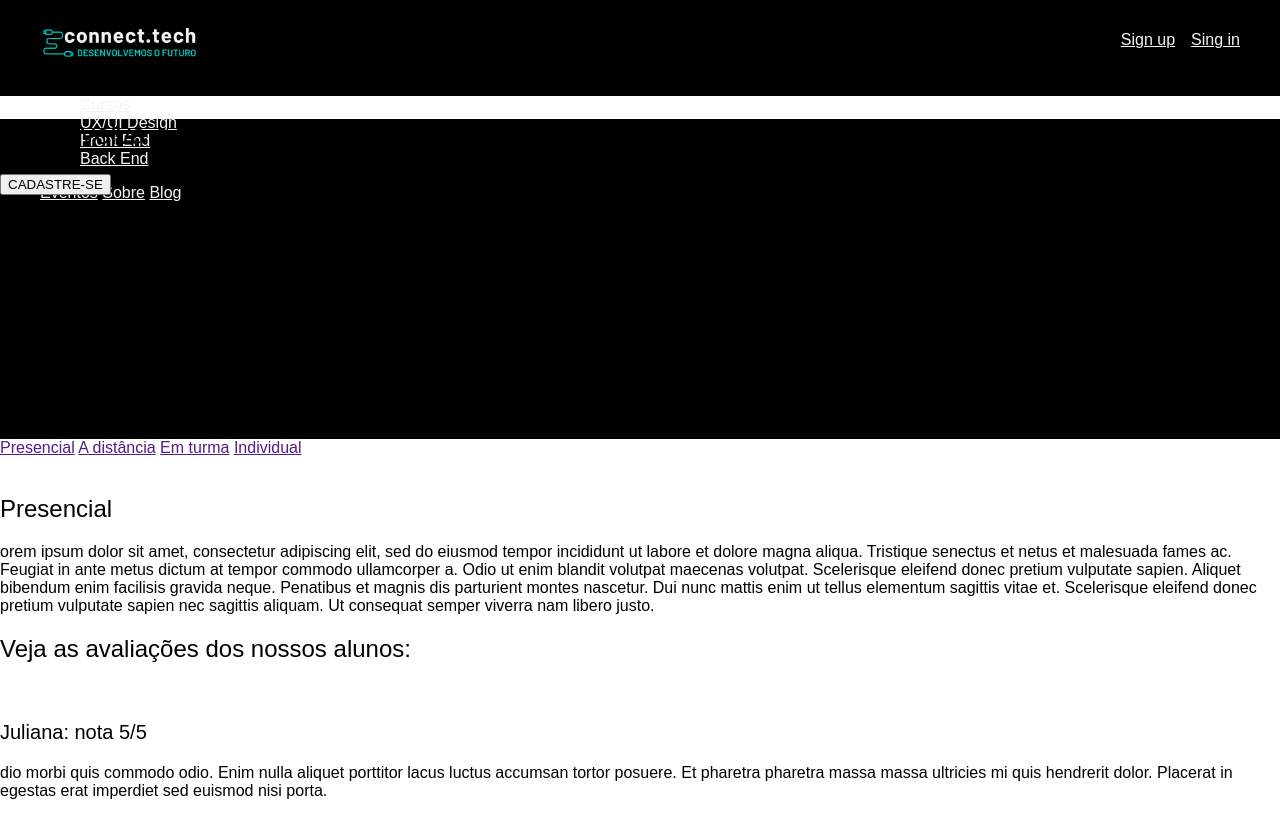
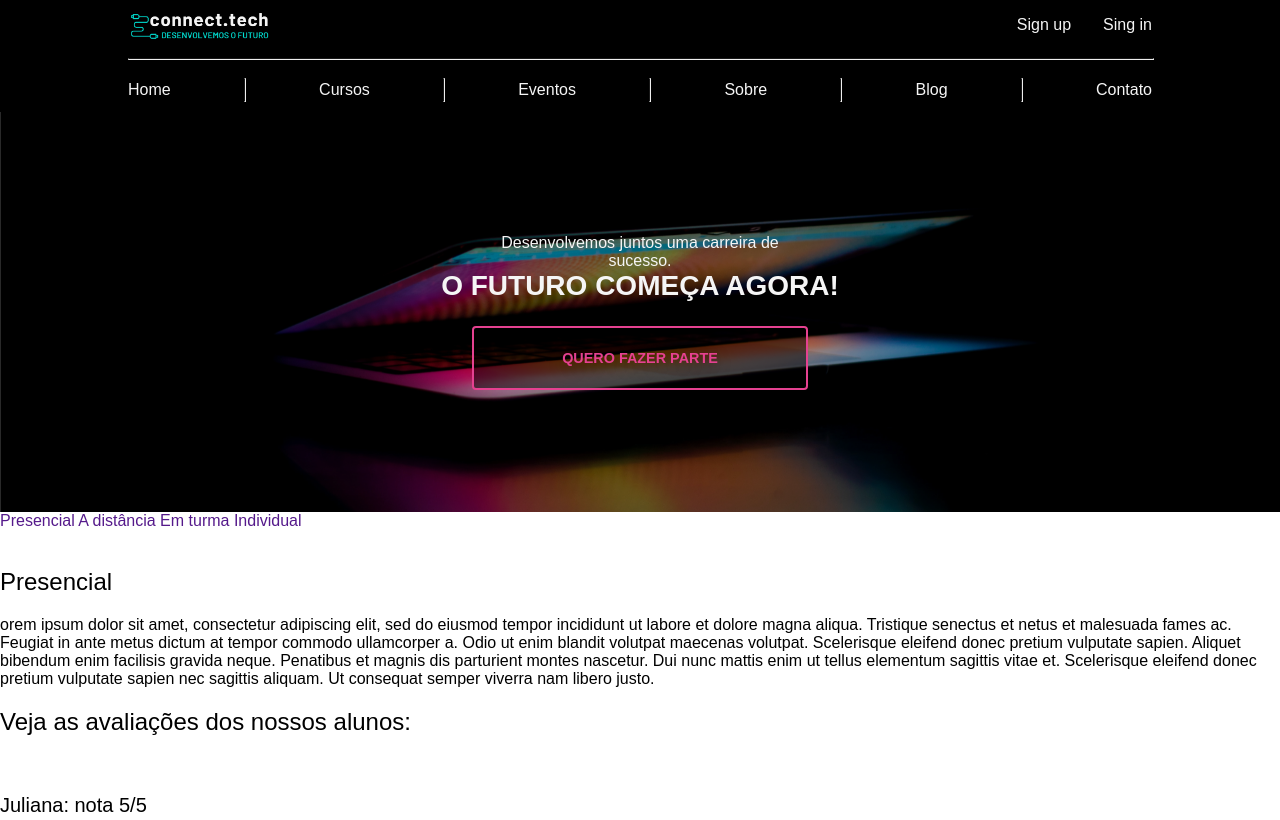
Before and after one commit to nasosar/online-course-website-challenge, a plain HTML site: page html/landing-page/index.html in a window 1280 px wide. Shown: the top 820 px of the page. Drawn offline with Linux system fonts and the light colour scheme; a web font is replaced by a local one.

Commit message:
Fix html structure and begin styling top section of page with sass

```diff
--- a/css/landing-page/landing-stylesheet.scss
+++ b/css/landing-page/landing-stylesheet.scss
@@ -1,9 +1,50 @@
 @import "../universal-files/reset-stylesheet";
 @import "../universal-files/header";
+@import "../universal-files/footer";
 
 
-nav {
-    height: 40vh;
-    background-image: url(../../img/landing-page/background.jpg);
-    margin: 0;
+section#action {
+    height: 50vh;
+    width: auto;
+    padding: 0 10%;
+    background-image: url(../../img/landing-page/background-2.png);
+    background-repeat: no-repeat;
+    background-position: center;
+    background-size: 100%;
+    @include flexCenter (column);
+
+    h1 {
+        color: $offWhiteColor;
+        margin: 0;
+        font-weight: 700;
+        text-shadow: $boxShadow;
+    }
+
+    button {
+        margin-top: 3vh;
+        width: 42vh;
+        height: 8vh;
+        font-weight: bold;
+        border: .3vh solid $pinkColor;
+        color: $pinkColor;
+        background-color: rgba(0, 0, 0, 0.5);
+        transition: 0.3s;
+        border-radius: 4px;
+        font-size: 1.8vh;
+        text-shadow: $boxShadow;
+    }
+
+    button:hover {
+        background-color: $pinkColor;
+        color: $offWhiteColor;
+        font-size: 2vh;
+    }
+
+    p {
+        text-align: center;
+        color: $offWhiteColor;
+        width: 42vh;
+        font-weight: 400;
+        margin: 0;
+    }
 }
--- a/css/universal-files/_header.scss
+++ b/css/universal-files/_header.scss
@@ -1,21 +1,32 @@
 @import "./reset-stylesheet";
 
 .logo {
-    height: 10vh;
+    height: 6vh;
     width: auto;
 }
 
 header {
-    height: 12vh;
+    height: 14vh;
     margin: 0;
-    padding: 0vh 5vh 0vh 5vh;
+    padding: 0 10%;
     display: flex;
     flex-direction: column;
+    justify-content: center;
     background-color: $blackColor;
     a {
         color: $offWhiteColor;
     }
 }
+
+hr.solid {
+    width: 100%;
+    border-top: 1px solid rgba(245, 245, 245, 0.1);
+  }
+
+  hr.hrmenu {
+    height: 50%;
+    border-left: 1px solid rgba(245, 245, 245, 0.1);
+  }
 
 .topheader {
     display: flex;
@@ -25,5 +36,24 @@ header {
 
 .signlist {
     display: flex;
+    gap: 4vh;
+}
+
+.mainmeu {
+    height: 8vh;
+    width: 100%;
+    display: flex;
+    justify-content: space-evenly;
+    align-items: center;
     gap: 2vh;
+    background-color: $blackColor;
 }
+
+a {
+    text-decoration: none;
+    transition: all 0.5s ease 0s;
+}
+
+a:hover {
+    color: $greenColor;
+}
--- a/css/universal-files/_reset-stylesheet.scss
+++ b/css/universal-files/_reset-stylesheet.scss
@@ -5,6 +5,7 @@ $greenColor: #00D4C8;
 $orangeColor: #FE9434;
 $offWhiteColor: #F5F5F5;
 $blackColor: #000000;
+$boxShadow: rgba(0, 0, 0, 0.35) 0px 5px 15px;
 
 @mixin flexCenter($direction) {
     display: flex;
--- a/html/landing-page/index.html
+++ b/html/landing-page/index.html
@@ -11,29 +11,39 @@
 <body>
     <header class="headercontainer">
         <section class="topheader">
-            <img src="../../img/landing-page/logo.png" alt="" class="logo">
+            <img src="../../img/landing-page/logo-3.png" alt="" class="logo">
             <ul class="signlist">
                 <li><a href="">Sign up</a></li>
                 <li><a href=""> Sing in </a></li>
             </ul>
         </section>
-        <section class="mainmeu">
-            <ul class="cursoslist">
+        <hr class="solid">
+        <nav class="mainmeu">
+            <!-- <ul class="cursoslist">
                 <li><a href="">Cursos</a></li>
                 <li><a href="">UX/UI Design</a></li>
                 <li><a href="">Front End</a></li>
                 <li><a href="">Back End</a></li>
-            </ul>
+            </ul> -->
+            <a href="">Home</a>
+            <hr class="hrmenu">
+            <a href="">Cursos</a>
+            <hr class="hrmenu">
             <a href="">Eventos</a>
+            <hr class="hrmenu">
             <a href="">Sobre</a>
+            <hr class="hrmenu">
             <a href="">Blog</a>
-        </section>
+            <hr class="hrmenu">
+            <a href="">Contato</a>
+        </nav>
     </header>
 
-    <nav class="navbar">
-        <h1 class="calltoaction">Desenvolva o futuro com a gente!</h1>
-        <button>CADASTRE-SE</button>
-    </nav>
+    <section id="action">
+        <p class="actiontext">Desenvolvemos juntos uma carreira de sucesso.</p>
+        <h1 class="calltoaction">O FUTURO COMEÇA AGORA!</h1>
+        <button class="cadastre">QUERO FAZER PARTE</button>
+    </section>
 
     <section class="menucentral">
         <a href="">Presencial</a>
```
Also changed, not shown: css/landing-page/landing-stylesheet.css, img/landing-page/background-2.png (added), img/landing-page/logo-2.png (added), img/landing-page/logo-3.png (added), 1 other file.
